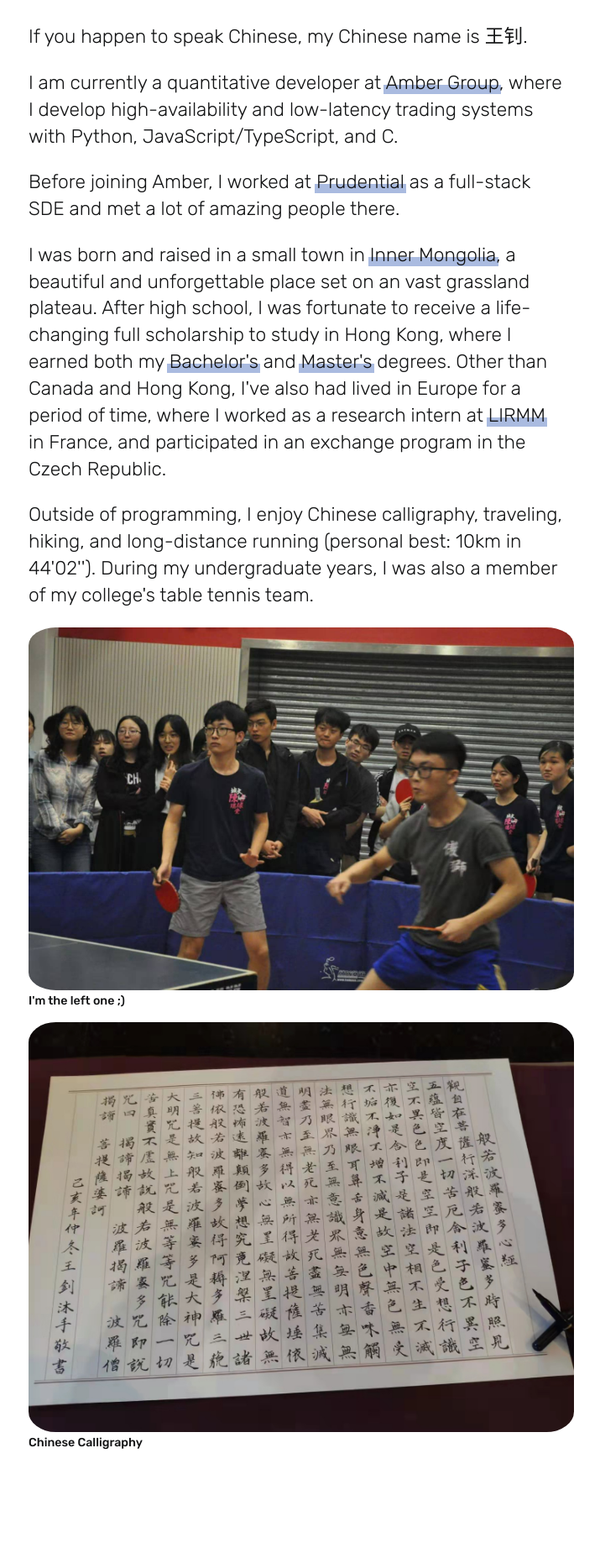
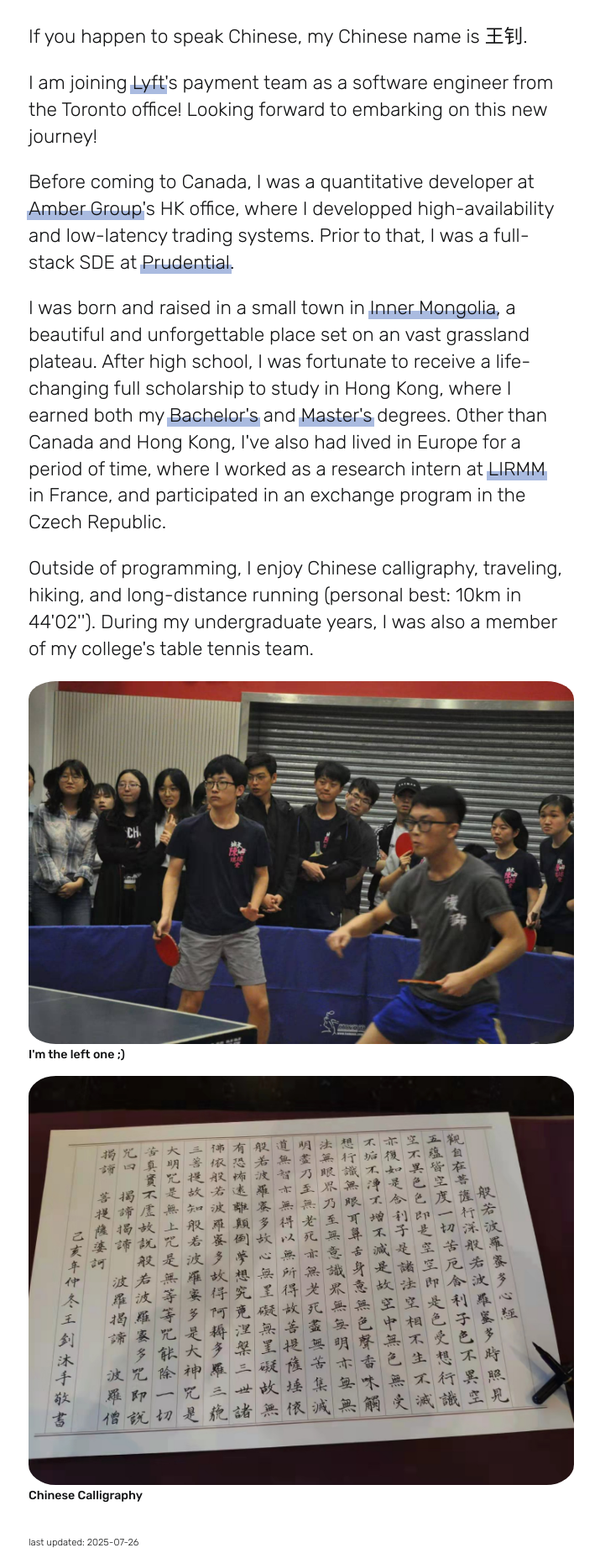
Before and after one commit to Matthewow/matthewow.github.io, a plain HTML site: page index.html in a window 1280 px wide. Shown: the part 491-2340 px from the top of the page at 84% size, without its empty margins (102-817 px from the left). Before the commit the page ends 2265 px from the top, so only its background shows below. Drawn offline with Linux system fonts and the light colour scheme.

Commit message:
feat: updated after joining Lyft

```diff
--- a/index.html
+++ b/index.html
@@ -82,13 +82,17 @@
   <p> If you happen to speak Chinese, my Chinese name is 王钊.</p>
 
   <p>
-    I am currently a quantitative developer at <a href="https://www.linkedin.com/company/amberbtc/"
-      target="_blank">Amber Group</a>,
-    where I develop high-availability and low-latency trading systems with Python, JavaScript/TypeScript, and C.
+    I am joining <a href="http://lyft.com/">Lyft</a>'s payment team as a software engineer from the Toronto office!
+    Looking forward to embarking on this new journey!
   </p>
 
-  <p> Before joining Amber, I worked at <a href="https://www.prudentialplc.com/en" target="_blank">Prudential</a> as a
-    full-stack SDE and met a lot of amazing people there. </p>
+  <p>
+    Before coming to Canada, I was a quantitative developer at <a href="https://www.ambergroup.io/"
+      target="_blank">Amber Group</a>'s HK office, where I developped high-availability and low-latency trading systems.
+    Prior to that, I was a
+    full-stack
+    SDE at <a href="https://www.prudentialplc.com/en" target="_blank">Prudential</a>.
+
 
   <p>I was born and raised in a small town in <a href="https://en.wikipedia.org/wiki/Inner_Mongolia"
       target="_blank">Inner Mongolia</a>, a beautiful and unforgettable place set on an vast grassland plateau.
@@ -115,6 +119,13 @@
     <br>Chinese Calligraphy
   </span>
 
+  <br>
+  <br>
+
+  <p style="font-size: 0.8em; font-weight: 300; margin-top: 2em;">
+    last updated: 2025-07-26
+  </p>
+
 
 </body>
 
```
